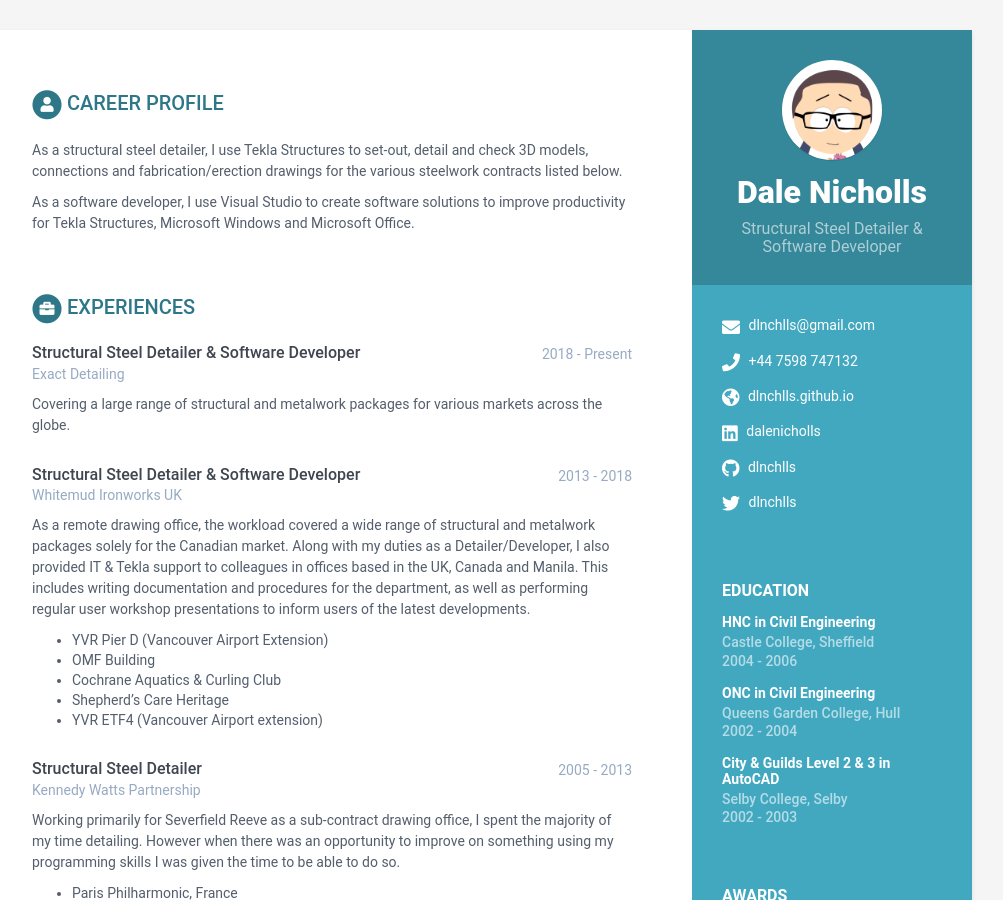
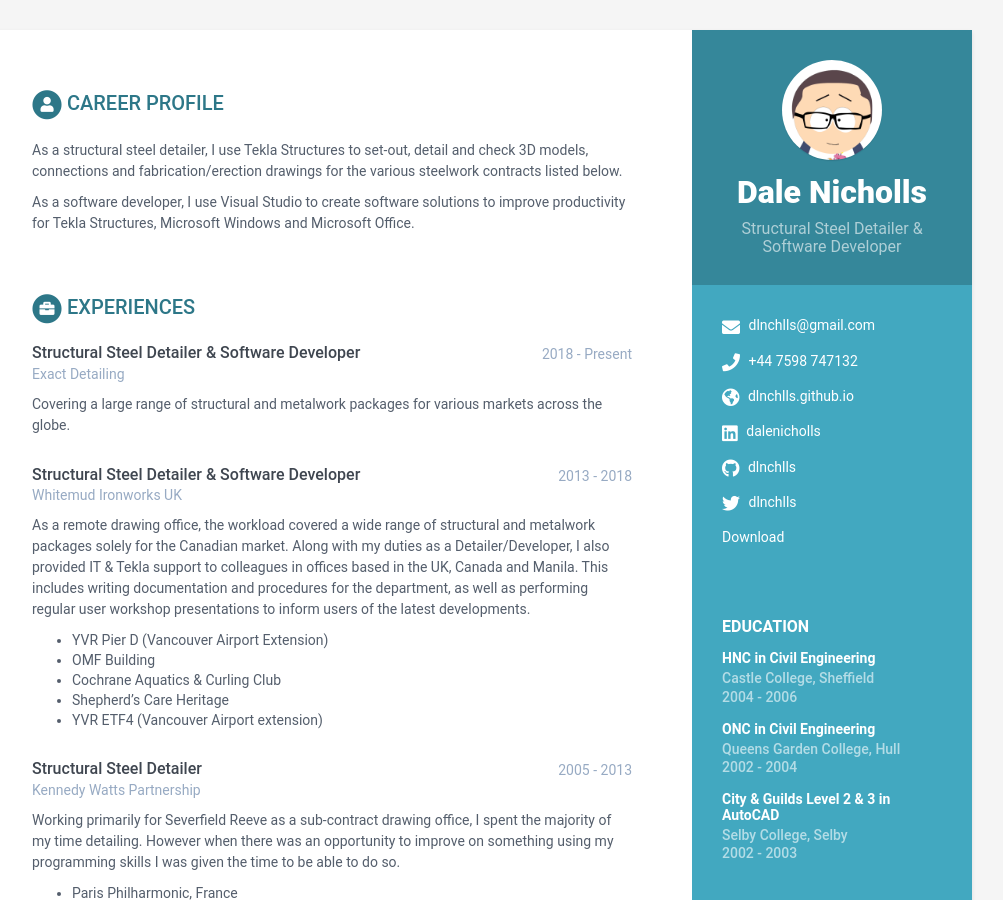
Before and after one commit to dalenicholls/dalenicholls.github.io, a Jekyll site: the page built from index.html, in a window 1280 px wide and 900 px high. Shown: the whole window, without its empty margins (168-1171 px from the left). Built offline with Jekyll 4.4.1, drawn with Linux system fonts in a browser that asks for light colours.

Commit message:
Update contact.html

```diff
--- a/_includes/contact.html
+++ b/_includes/contact.html
@@ -67,5 +67,12 @@
     </li>
     {% endif %}
 
+    {% if sidebar.vcard %}
+    <div class="button">
+      <a href="vcard.vcf">
+        <p class="button">Download</p>
+      </a>
+    </div>
+    {% endif %}
   </ul>
 </div><!--//contact-container-->
```
